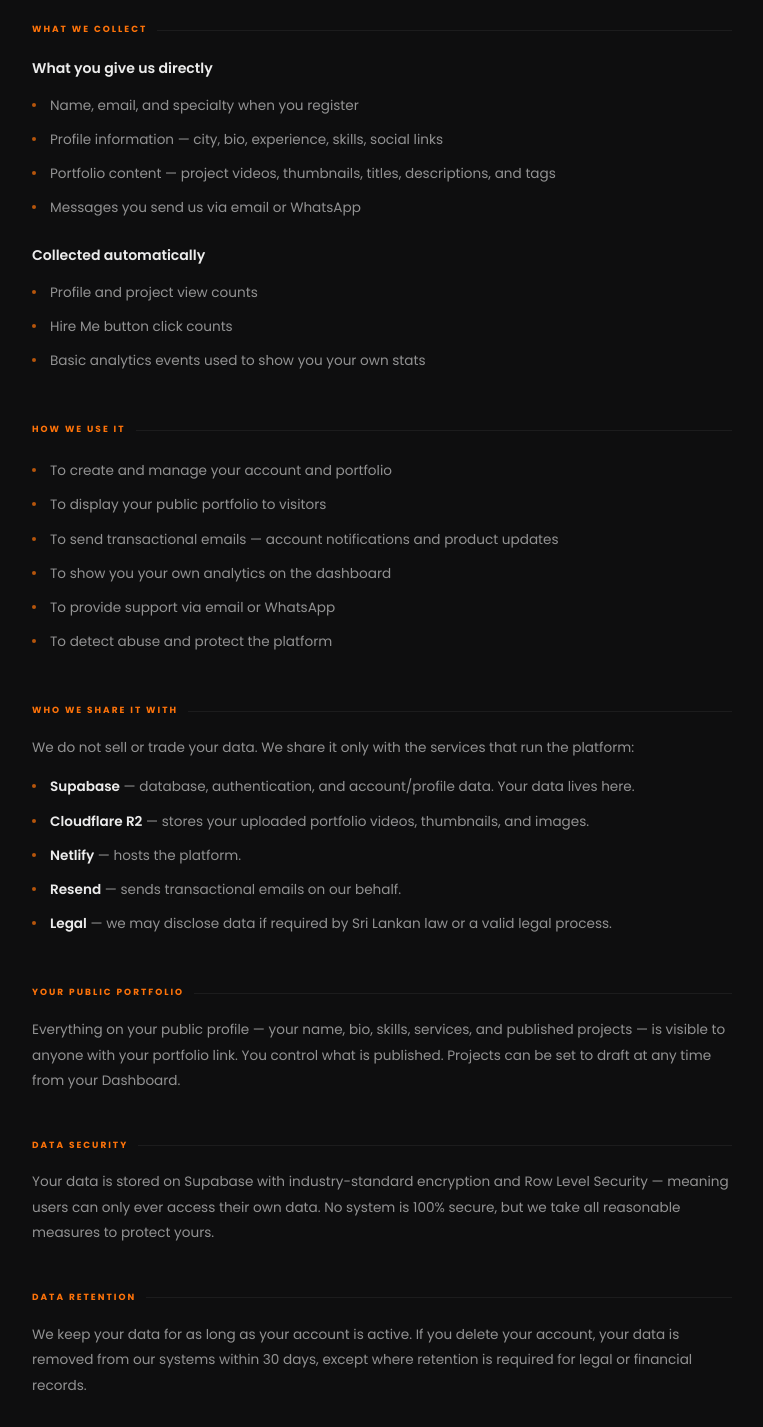
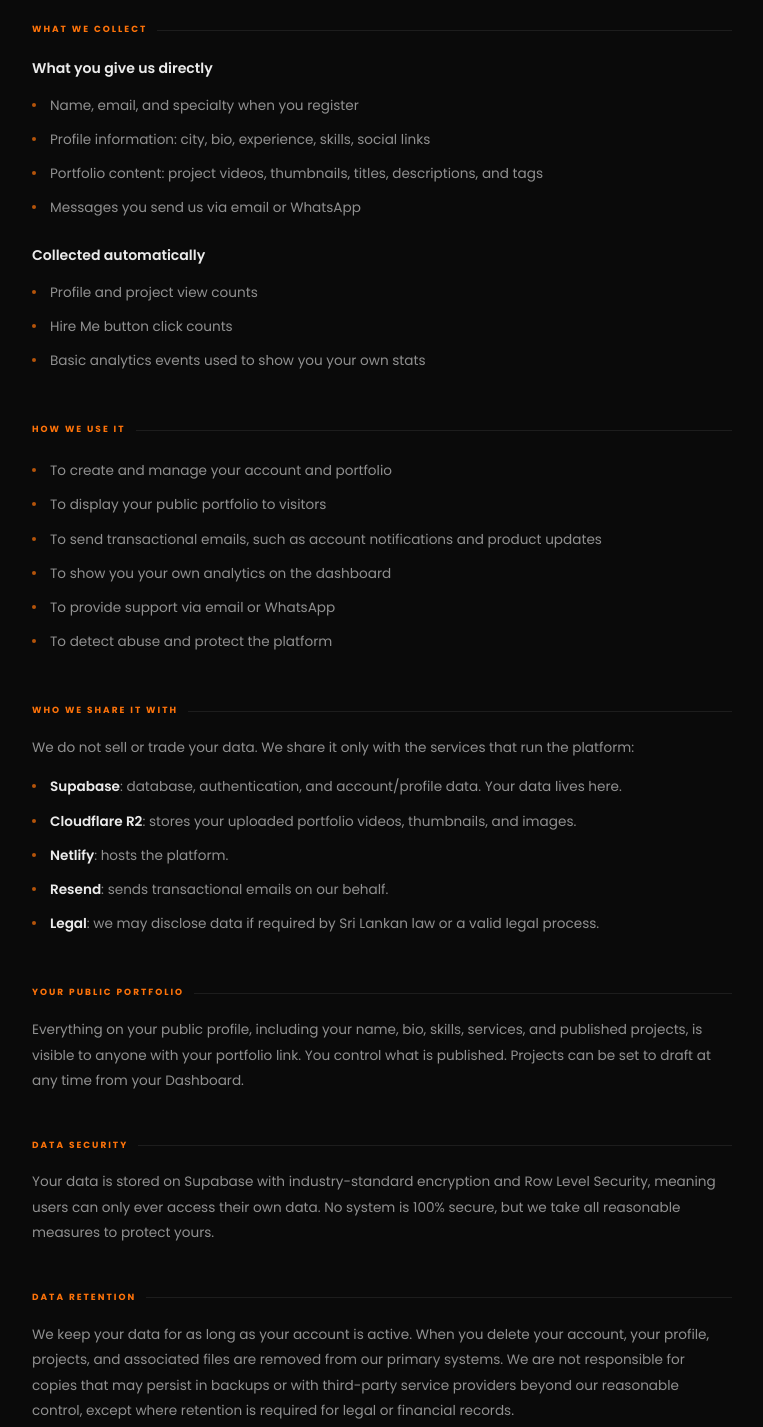
Before and after one commit to infotimeliners-lk/timeliners.platform, a plain HTML site: page privacy.html in a window 1280 px wide. Shown: the part 560-1987 px from the top of the page, without its empty margins (258-1021 px from the left). Drawn offline with Linux system fonts and the light colour scheme.

Commit message:
Update privacy.html

```diff
--- a/privacy.html
+++ b/privacy.html
@@ -3,15 +3,16 @@
 <head>
 <meta charset="UTF-8">
 <meta name="viewport" content="width=device-width, initial-scale=1.0">
-<title>Privacy Policy — TimeLiners</title>
+<title>Privacy Policy | TimeLiners</title>
+<link rel="canonical" href="https://timeliners.lk/privacy" />
 <link href="https://fonts.googleapis.com/css2?family=Poppins:wght@300;400;500;600;700&display=swap" rel="stylesheet">
 <style>
 :root{
   --ac:#FE730A;--acl:rgba(254,115,10,.12);--acg:rgba(254,115,10,.06);
-  --bg:#0e0e0f;--bg2:#161618;--bg3:#1c1c1f;--bg4:#242428;
+  --bg:#0a0a0a;--bg2:#121212;--bg3:#161616;--bg4:#1c1c1c;--bg5:#222222;
   --t1:rgba(255,255,255,.92);--t2:rgba(255,255,255,.55);--t3:rgba(255,255,255,.32);
-  --brd:rgba(255,255,255,.06);--brd2:rgba(255,255,255,.09);--brd3:rgba(255,255,255,.15);
-  --r:10px;--rlg:14px;
+  --brd:rgba(255,255,255,.08);--brd2:rgba(255,255,255,.12);--brd3:rgba(255,255,255,.18);
+  --r:6px;--rlg:8px;--rxl:10px;
   --fm:'Poppins',sans-serif;
 }
 *,*::before,*::after{box-sizing:border-box;margin:0;padding:0}
@@ -21,21 +22,21 @@ a{text-decoration:none;color:inherit}
 ::selection{background:rgba(254,115,10,.35);color:#fff}
 ::-webkit-scrollbar{width:4px}::-webkit-scrollbar-track{background:transparent}::-webkit-scrollbar-thumb{background:rgba(255,255,255,.12);border-radius:99px}
 
-.nav{position:sticky;top:0;z-index:100;background:rgba(14,14,15,.95);backdrop-filter:blur(12px);border-bottom:1px solid var(--brd);display:flex;align-items:center;justify-content:space-between;padding:0 40px;height:58px}
+.nav{position:sticky;top:0;z-index:100;background:rgba(10,10,10,.95);backdrop-filter:blur(12px);border-bottom:1px solid var(--brd);display:flex;align-items:center;justify-content:space-between;padding:0 40px;height:58px}
 .nav-logo{font-size:1.1rem;font-weight:700;color:var(--ac);letter-spacing:-.02em}
-.nav-back{font-size:.8rem;font-weight:500;color:var(--t2);display:flex;align-items:center;gap:6px;transition:color .18s;border:1px solid var(--brd2);padding:.32rem .9rem;border-radius:50px}
+.nav-back{font-size:.8rem;font-weight:500;color:var(--t2);display:flex;align-items:center;gap:6px;transition:color .18s;border:1px solid transparent;padding:.32rem .9rem;border-radius:8px}
 .nav-back:hover{color:var(--t1);border-color:var(--brd3)}
 
 .hero{background:var(--bg2);border-bottom:1px solid var(--brd);padding:52px 40px 40px}
 .hero-inner{max-width:780px;margin:0 auto}
-.hero-tag{display:inline-flex;align-items:center;gap:6px;font-size:.6rem;font-weight:600;letter-spacing:2px;text-transform:uppercase;color:var(--ac);margin-bottom:16px;background:var(--acg);border:1px solid var(--acl);padding:.28rem .85rem;border-radius:50px}
+.hero-tag{display:inline-flex;align-items:center;gap:6px;font-size:.6rem;font-weight:600;letter-spacing:2px;text-transform:uppercase;color:var(--ac);margin-bottom:16px;background:var(--acg);border:1px solid transparent;padding:.28rem .85rem;border-radius:8px}
 .hero h1{font-size:2.2rem;font-weight:700;letter-spacing:-.5px;color:var(--t1);line-height:1.1;margin-bottom:10px}
 .hero-meta{font-size:.75rem;color:var(--t3)}
 
 .doc-wrap{max-width:780px;margin:0 auto;padding:52px 40px 100px}
 
 .policy-nav{display:grid;grid-template-columns:repeat(3,1fr);gap:10px;margin-bottom:48px}
-.pnav-card{background:var(--bg2);border:1px solid var(--brd2);border-radius:var(--rlg);padding:16px 18px;display:flex;align-items:center;gap:10px;color:var(--t2);transition:all .18s;font-size:.81rem;font-weight:500}
+.pnav-card{background:var(--bg2);border:1px solid transparent;border-radius:var(--rlg);padding:16px 18px;display:flex;align-items:center;gap:10px;color:var(--t2);transition:all .18s;font-size:.81rem;font-weight:500}
 .pnav-card:hover{border-color:var(--brd3);color:var(--t1)}
 .pnav-card.active{border-color:var(--ac);background:var(--acg);color:var(--t1)}
 .pnav-ico{width:30px;height:30px;border-radius:8px;background:var(--bg3);display:flex;align-items:center;justify-content:center;flex-shrink:0;color:var(--t3)}
@@ -51,11 +52,11 @@ a{text-decoration:none;color:inherit}
 .doc-section ul li::before{content:'';position:absolute;left:0;top:14px;width:4px;height:4px;background:var(--ac);border-radius:50%;opacity:.7}
 .doc-section ul li strong{color:var(--t1);font-weight:600}
 
-.info-box{background:var(--acg);border:1px solid var(--acl);border-radius:var(--rlg);padding:18px 22px;margin:8px 0 14px}
+.info-box{background:var(--acg);border:1px solid transparent;border-radius:var(--rlg);padding:18px 22px;margin:8px 0 14px}
 .info-box p{color:var(--t1);font-size:.83rem;margin:0;line-height:1.75}
 
-.contact-box{background:var(--bg2);border:1px solid var(--brd2);border-radius:var(--rlg);padding:22px 26px;margin-top:16px;display:flex;align-items:flex-start;gap:18px}
-.contact-ico{width:38px;height:38px;background:var(--acg);border:1px solid var(--acl);border-radius:10px;display:flex;align-items:center;justify-content:center;flex-shrink:0;color:var(--ac)}
+.contact-box{background:var(--bg2);border:1px solid transparent;border-radius:var(--rlg);padding:22px 26px;margin-top:16px;display:flex;align-items:flex-start;gap:18px}
+.contact-ico{width:38px;height:38px;background:var(--acg);border:1px solid transparent;border-radius:10px;display:flex;align-items:center;justify-content:center;flex-shrink:0;color:var(--ac)}
 .contact-box h3{font-size:.75rem;font-weight:700;color:var(--t1);margin-bottom:6px;text-transform:uppercase;letter-spacing:.8px}
 .contact-box p{font-size:.82rem;color:var(--t2);margin:2px 0}
 .contact-box a{color:var(--ac);font-weight:500}
@@ -127,8 +128,8 @@ a{text-decoration:none;color:inherit}
     <h3>What you give us directly</h3>
     <ul>
       <li>Name, email, and specialty when you register</li>
-      <li>Profile information — city, bio, experience, skills, social links</li>
-      <li>Portfolio content — project videos, thumbnails, titles, descriptions, and tags</li>
+      <li>Profile information: city, bio, experience, skills, social links</li>
+      <li>Portfolio content: project videos, thumbnails, titles, descriptions, and tags</li>
       <li>Messages you send us via email or WhatsApp</li>
     </ul>
     <h3>Collected automatically</h3>
@@ -144,7 +145,7 @@ a{text-decoration:none;color:inherit}
     <ul>
       <li>To create and manage your account and portfolio</li>
       <li>To display your public portfolio to visitors</li>
-      <li>To send transactional emails — account notifications and product updates</li>
+      <li>To send transactional emails, such as account notifications and product updates</li>
       <li>To show you your own analytics on the dashboard</li>
       <li>To provide support via email or WhatsApp</li>
       <li>To detect abuse and protect the platform</li>
@@ -155,27 +156,27 @@ a{text-decoration:none;color:inherit}
     <div class="sec-label">Who We Share It With</div>
     <p>We do not sell or trade your data. We share it only with the services that run the platform:</p>
     <ul>
-      <li><strong>Supabase</strong> — database, authentication, and account/profile data. Your data lives here.</li>
-      <li><strong>Cloudflare R2</strong> — stores your uploaded portfolio videos, thumbnails, and images.</li>
-      <li><strong>Netlify</strong> — hosts the platform.</li>
-      <li><strong>Resend</strong> — sends transactional emails on our behalf.</li>
-      <li><strong>Legal</strong> — we may disclose data if required by Sri Lankan law or a valid legal process.</li>
+      <li><strong>Supabase</strong>: database, authentication, and account/profile data. Your data lives here.</li>
+      <li><strong>Cloudflare R2</strong>: stores your uploaded portfolio videos, thumbnails, and images.</li>
+      <li><strong>Netlify</strong>: hosts the platform.</li>
+      <li><strong>Resend</strong>: sends transactional emails on our behalf.</li>
+      <li><strong>Legal</strong>: we may disclose data if required by Sri Lankan law or a valid legal process.</li>
     </ul>
   </div>
 
   <div class="doc-section">
     <div class="sec-label">Your Public Portfolio</div>
-    <p>Everything on your public profile — your name, bio, skills, services, and published projects — is visible to anyone with your portfolio link. You control what is published. Projects can be set to draft at any time from your Dashboard.</p>
+    <p>Everything on your public profile, including your name, bio, skills, services, and published projects, is visible to anyone with your portfolio link. You control what is published. Projects can be set to draft at any time from your Dashboard.</p>
   </div>
 
   <div class="doc-section">
     <div class="sec-label">Data Security</div>
-    <p>Your data is stored on Supabase with industry-standard encryption and Row Level Security — meaning users can only ever access their own data. No system is 100% secure, but we take all reasonable measures to protect yours.</p>
+    <p>Your data is stored on Supabase with industry-standard encryption and Row Level Security, meaning users can only ever access their own data. No system is 100% secure, but we take all reasonable measures to protect yours.</p>
   </div>
 
   <div class="doc-section">
     <div class="sec-label">Data Retention</div>
-    <p>We keep your data for as long as your account is active. If you delete your account, your data is removed from our systems within 30 days, except where retention is required for legal or financial records.</p>
+    <p>We keep your data for as long as your account is active. When you delete your account, your profile, projects, and associated files are removed from our primary systems. We are not responsible for copies that may persist in backups or with third-party service providers beyond our reasonable control, except where retention is required for legal or financial records.</p>
   </div>
 
   <div class="doc-section">
```
